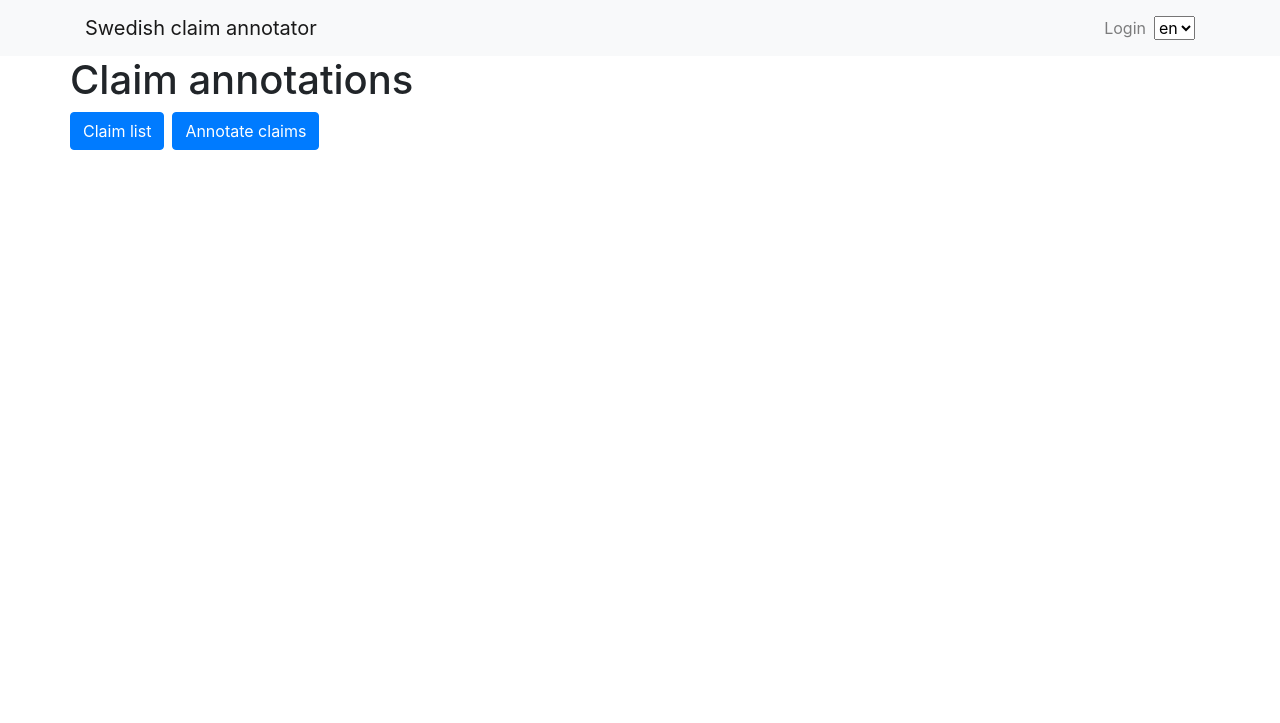
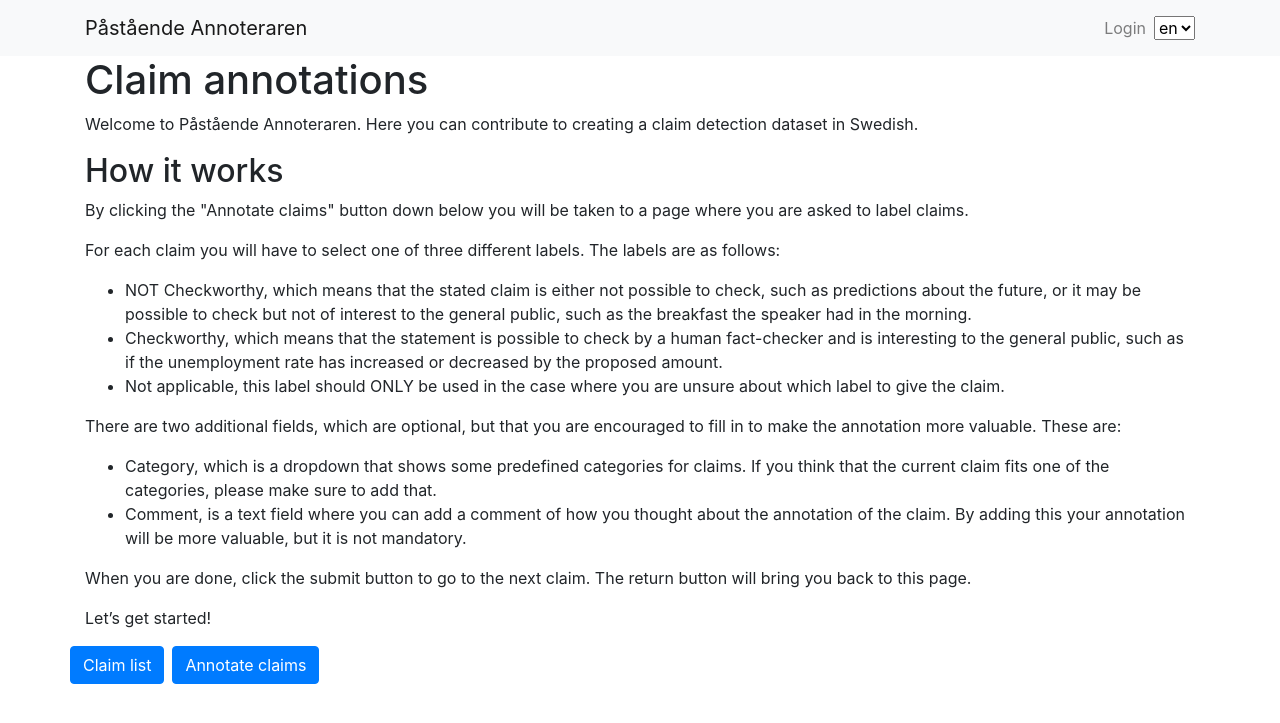
Before and after one commit to Martin36/annotation-platform, a Django app: page /en/ in a window 1280 px wide. Shown: the top 723 px of the page. Run offline with Django 4.2, Linux system fonts and the light colour scheme.

Commit message:
Added introductory text to the logged in home page and changed the redirect to annotation_index when logging in

```diff
--- a/annotation_platform/settings.py
+++ b/annotation_platform/settings.py
@@ -160,7 +160,7 @@ STATIC_URL = 'static/'
 
 DEFAULT_AUTO_FIELD = 'django.db.models.BigAutoField'
 
-LOGIN_REDIRECT_URL = "dashboard"
+LOGIN_REDIRECT_URL = "annotation_index"
 LOGOUT_REDIRECT_URL = "dashboard"
 
 EMAIL_HOST = "smtp.mailgun.org"
--- a/annotation_platform/templates/base.html
+++ b/annotation_platform/templates/base.html
@@ -4,7 +4,7 @@
 
 <nav class="navbar navbar-expand-lg navbar-light bg-light">
   <div class="container">
-    <a class="navbar-brand" href="{% url 'annotation_index' %}">{% translate "Swedish claim annotator" %}</a>
+    <a class="navbar-brand" href="{% url 'annotation_index' %}">Påstående Annoteraren</a>
     <button class="navbar-toggler" type="button" data-toggle="collapse" data-target="#navbarSupportedContent" aria-controls="navbarSupportedContent" aria-expanded="false" aria-label="Toggle navigation">
       <span class="navbar-toggler-icon"></span>
     </button>
--- a/annotations/forms.py
+++ b/annotations/forms.py
@@ -5,18 +5,15 @@ from annotations.enums import Category
 
 LABEL_CHOICES = (
   (0, _("NOT Checkworthy")),
-  (1, _("Checkworthy"))
+  (1, _("Checkworthy")),
+  (2, _("Not applicable"))
 )
 
 
 class AnnotationForm(forms.Form):
   label = forms.ChoiceField(
     choices=LABEL_CHOICES,
-    widget=forms.RadioSelect(
-      attrs= {
-        "class": "form-check-input" # TODO: Doesn't do anything
-      }
-    )
+    widget=forms.RadioSelect()
   )
 
   category = forms.ChoiceField(
--- a/annotations/templates/annotation_index.html
+++ b/annotations/templates/annotation_index.html
@@ -3,9 +3,32 @@
 {% load i18n %}
 
 {% block page_content %}
-<div class="row">
-  <h1>{% translate "Claim annotations" %}</h1>
-</div>
+<h1>{% translate "Claim annotations" %}</h1>
+
+<p>{% translate "Welcome to Påstående Annoteraren. Here you can contribute to creating a claim detection dataset in Swedish." %}</p>
+
+<h2>{% translate "How it works" %}</h2>
+
+<p>{% translate 'By clicking the "Annotate claims" button down below you will be taken to a page where you are asked to label claims.' %}
+
+<p>{% translate "For each claim you will have to select one of three different labels. The labels are as follows:" %}</p>
+
+<ul>
+  <li>{% translate "NOT Checkworthy, which means that the stated claim is either not possible to check, such as predictions about the future, or it may be possible to check but not of interest to the general public, such as the breakfast the speaker had in the morning." %}</li>
+  <li>{% translate "Checkworthy, which means that the statement is possible to check by a human fact-checker and is interesting to the general public, such as if the unemployment rate has increased or decreased by the proposed amount." %}</li>
+  <li>{% translate "Not applicable, this label should ONLY be used in the case where you are unsure about which label to give the claim." %}</li>
+</ul>
+
+<p>{% translate "There are two additional fields, which are optional, but that you are encouraged to fill in to make the annotation more valuable. These are:" %}</p>
+
+<ul>
+  <li>{% translate "Category, which is a dropdown that shows some predefined categories for claims. If you think that the current claim fits one of the categories, please make sure to add that." %}</li>
+  <li>{% translate "Comment, is a text field where you can add a comment of how you thought about the annotation of the claim. By adding this your annotation will be more valuable, but it is not mandatory." %}</li>
+</ul>
+
+<p>{% translate "When you are done, click the submit button to go to the next claim. The return button will bring you back to this page." %}</p>
+
+<p>{% translate "Let’s get started!" %}</p>
 
 <div class="row">
   <a href="{% url 'claim_list' %}" class="btn btn-primary mr-2">
--- a/users/views.py
+++ b/users/views.py
@@ -19,4 +19,4 @@ def register(request):
       user.backend = "django.contrib.auth.backends.ModelBackend"
       user.save()
       login(request, user)
-      return redirect(reverse("dashboard"))
+      return redirect(reverse("annotation_index"))
```
Also changed, not shown: annotations/templates/claim_annotation.html (+7 -3 lines), locale/sv/LC_MESSAGES/django.po, 1 other file.
